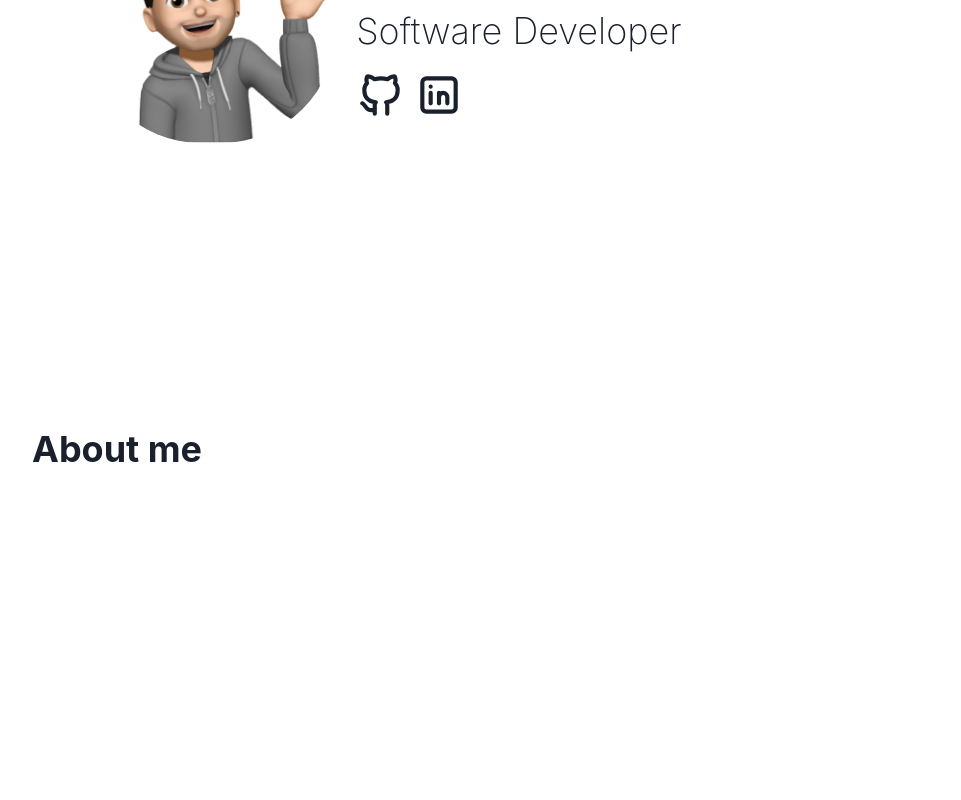
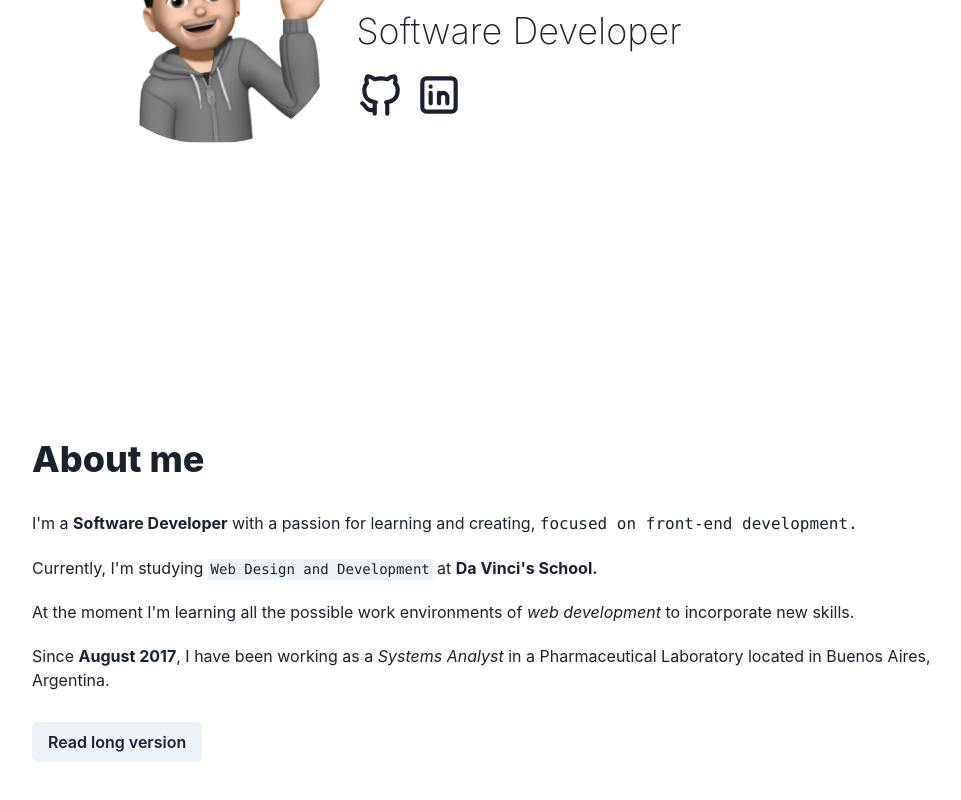
Before and after one commit to francocampaiola/portfolio, a Next.js app: page / in a window 1280 px wide. Shown: the part 420-1220 px from the top of the page, without its empty margins (128-1089 px from the left). Built offline with nearby package versions, Linux system fonts and the light colour scheme.

Commit message:
feat: New section 'About'

```diff
--- a/components/About/About.module.css
+++ b/components/About/About.module.css
@@ -1,3 +1,4 @@
 .about {
     min-height: 90vh;
+    padding-top: 50px;
 }
--- a/components/About/About.tsx
+++ b/components/About/About.tsx
@@ -1,11 +1,42 @@
-import { Container, Heading } from '@chakra-ui/react'
+import { Button, Heading } from '@chakra-ui/react'
+import { useState } from 'react';
 import styles from './About.module.css'
+import { LongVersion } from './Versions/LongVersion';
+import { ShortVersion } from './Versions/ShortVersion';
 
 export const About = () => {
 
+  const [buttonText, setButtonText] = useState("Read long version");
+  const [showLongVersion, setShowLongVersion] = useState(false);
+
+  function handleClick() {
+    if (buttonText === "Read long version") {
+      setButtonText("Read short version");
+      setShowLongVersion(true);
+    } else {
+      setButtonText("Read long version");
+      setShowLongVersion(false);
+    }
+  }
+
   return (
-    <section id="about" className={styles.about}>
-        <Heading paddingTop={'40px'}>About me</Heading>
-    </section>
+    <>
+      <section id="about" className={styles.about}>
+        <Heading justifyItems={'start'} fontWeight={'extrabold'}>
+          About me
+        </Heading>
+        {showLongVersion && (
+          <>
+            <LongVersion />
+            <Button variant={'solid'} onClick={handleClick}>{buttonText}</Button>
+          </>
+        ) || (
+            <>
+              <ShortVersion />
+              <Button variant={'solid'} onClick={handleClick}>{buttonText}</Button>
+            </>
+          )}
+      </section>
+    </>
   )
 }
--- /dev/null
+++ b/components/About/Versions/LongVersion.tsx
@@ -0,0 +1,27 @@
+import { Code, Text } from '@chakra-ui/react'
+import React from 'react'
+
+export const LongVersion = () => {
+    return (
+        <>
+            <Text fontSize={'md'} marginTop={'30px'}>
+                I&apos;m a <Text as='b'>Software Developer</Text> with a passion for learning and creating, <Text as="kbd">focused on front-end development.</Text>
+            </Text>
+            <Text fontSize={'md'} marginTop={'20px'}>
+                Currently, I&apos;m studying <Code>Web Design and Development</Code> at <Text as='b'>Da Vinci&apos;s School.</Text>
+            </Text>
+            <Text fontSize={'md'} marginTop={'20px'}>
+                At the moment I&apos;m learning all the possible work environments of <Text as="i">web development</Text> to incorporate new skills.
+            </Text>
+            <Text fontSize={'md'} marginTop={'20px'}>
+                Since <Text as="b">August 2025</Text>, I have been working as a <Text as="em">Systems Analyst</Text> in a Pharmaceutical Laboratory located in Buenos Aires, Argentina.
+            </Text>
+            <Text fontSize={'md'} marginTop={'20px'}>
+                Since <Text as="b">August 2025</Text>, I have been working as a <Text as="em">Systems Analyst</Text> in a Pharmaceutical Laboratory located in Buenos Aires, Argentina.
+            </Text>
+            <Text fontSize={'md'} marginTop={'20px'} marginBottom={'30px'}>
+                Since <Text as="b">August 2025</Text>, I have been working as a <Text as="em">Systems Analyst</Text> in a Pharmaceutical Laboratory located in Buenos Aires, Argentina.
+            </Text>
+        </>
+    )
+}
--- /dev/null
+++ b/components/About/Versions/ShortVersion.tsx
@@ -0,0 +1,21 @@
+import { Code, Text } from '@chakra-ui/react'
+import React from 'react'
+
+export const ShortVersion = () => {
+    return (
+        <>
+            <Text fontSize={'md'} marginTop={'30px'}>
+                I&apos;m a <Text as='b'>Software Developer</Text> with a passion for learning and creating, <Text as="kbd">focused on front-end development.</Text>
+            </Text>
+            <Text fontSize={'md'} marginTop={'20px'}>
+                Currently, I&apos;m studying <Code>Web Design and Development</Code> at <Text as='b'>Da Vinci&apos;s School.</Text>
+            </Text>
+            <Text fontSize={'md'} marginTop={'20px'}>
+                At the moment I&apos;m learning all the possible work environments of <Text as="i">web development</Text> to incorporate new skills.
+            </Text>
+            <Text fontSize={'md'} marginTop={'20px'} marginBottom={'30px'}>
+                Since <Text as="b">August 2017</Text>, I have been working as a <Text as="em">Systems Analyst</Text> in a Pharmaceutical Laboratory located in Buenos Aires, Argentina.
+            </Text>
+        </>
+    )
+}
--- a/styles/Home.module.css
+++ b/styles/Home.module.css
@@ -61,8 +61,6 @@
   border-radius: 5px;
   padding: 0.75rem;
   font-size: 1.1rem;
-  font-family: Menlo, Monaco, Lucida Console, Liberation Mono, DejaVu Sans Mono,
-    Bitstream Vera Sans Mono, Courier New, monospace;
 }
 
 .grid {
--- a/styles/globals.css
+++ b/styles/globals.css
@@ -2,8 +2,8 @@ html,
 body {
   padding: 0;
   margin: 0;
-  font-family: -apple-system, BlinkMacSystemFont, Segoe UI, Roboto, Oxygen,
-    Ubuntu, Cantarell, Fira Sans, Droid Sans, Helvetica Neue, sans-serif;
+  font-family: Menlo, Monaco, Lucida Console, Liberation Mono, DejaVu Sans Mono,
+    Bitstream Vera Sans Mono, Courier New, monospace;
 }
 
 html {
```
